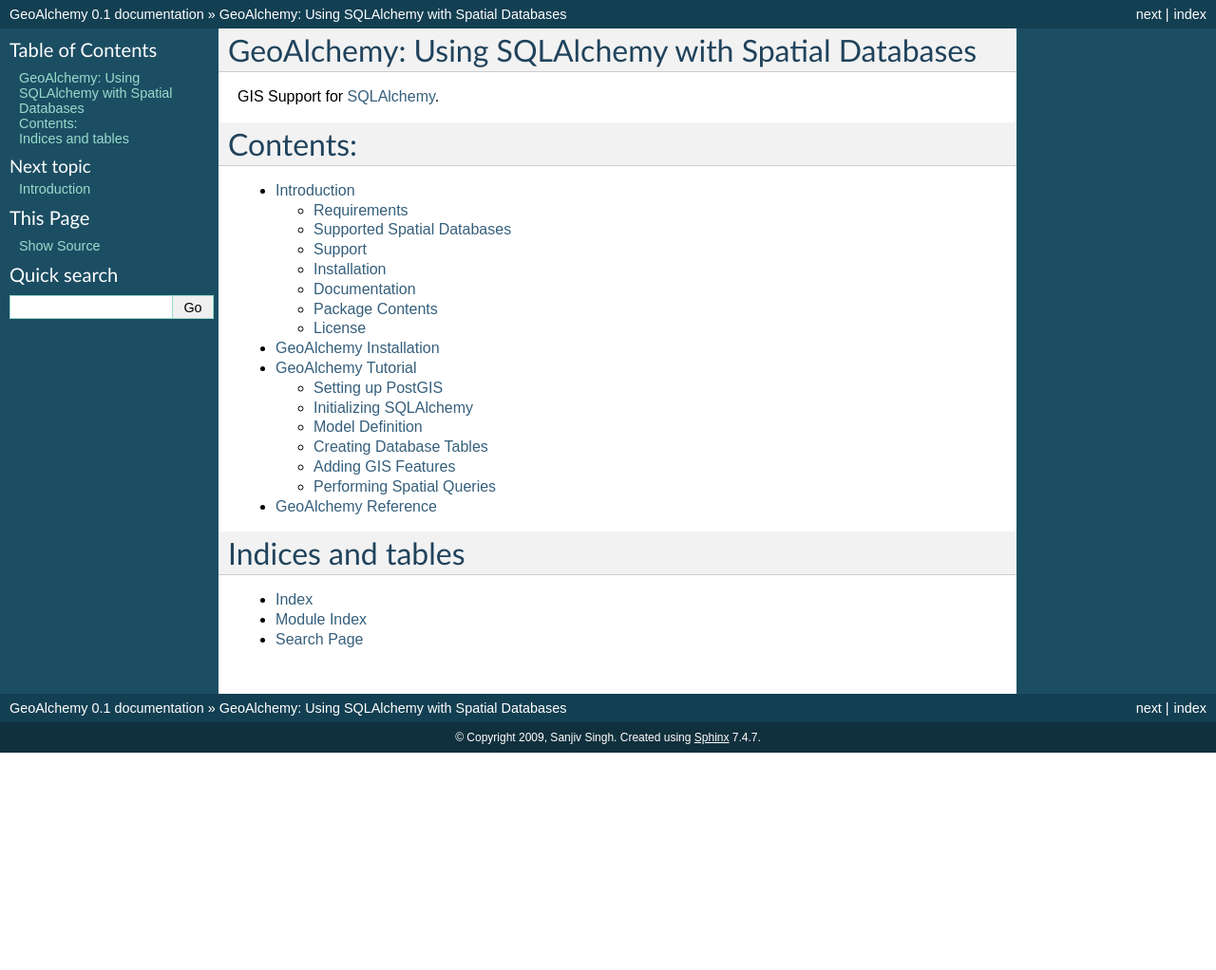
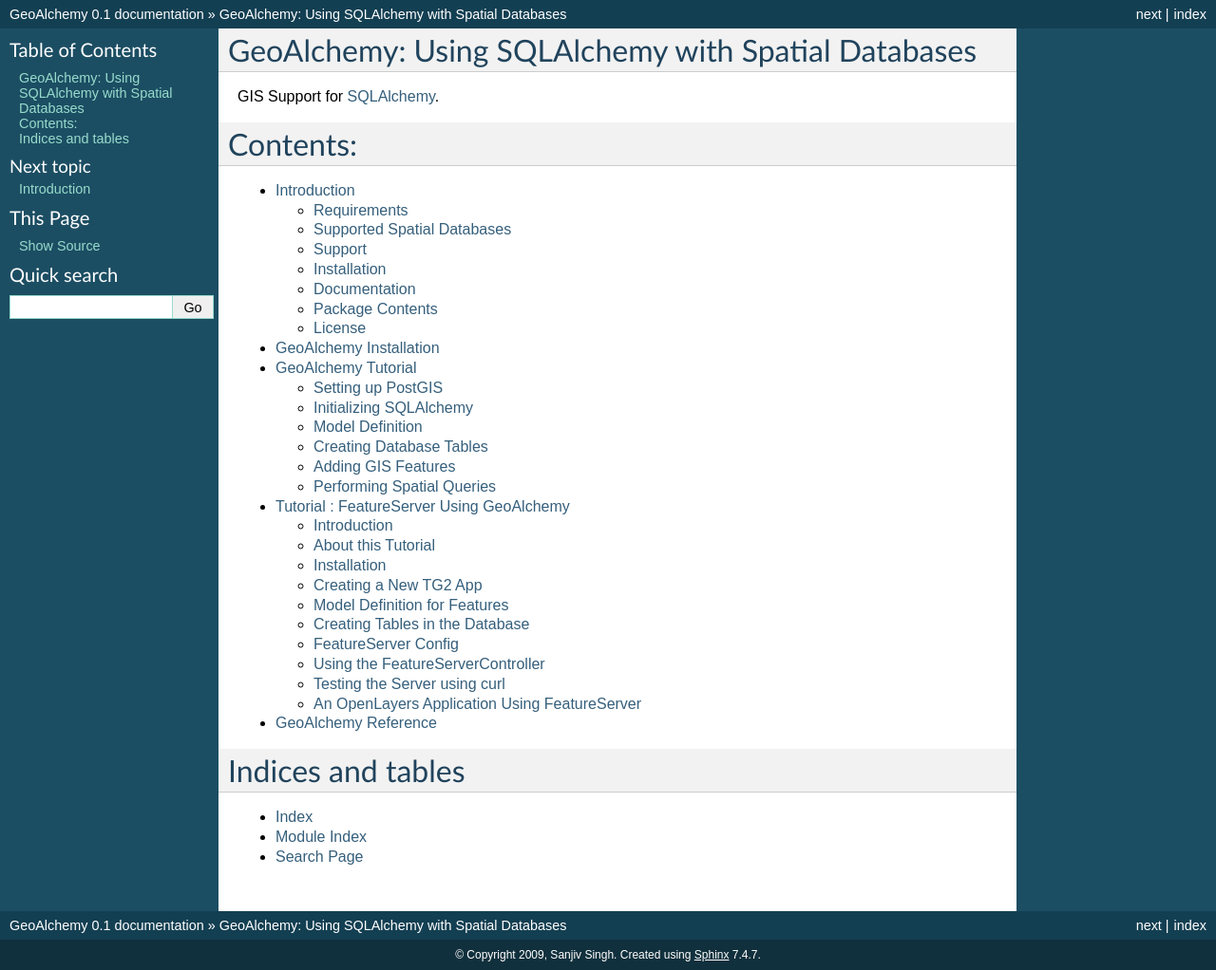
Before and after one commit to geoalchemy/geoalchemy, a Sphinx documentation site: the page built from doc/index.rst, in a window 1280 px wide. Shown: the whole page at 95% size. Built offline with Sphinx 7.4.7, drawn with Linux system fonts in a browser that asks for light colours; before the commit the page ends 900 px from its top, so only the background shows below that; some of the changed lines change nothing that is shown.

Commit message:
added featureserver tutorial

```diff
--- /dev/null
+++ b/doc/featureserver.rst
@@ -0,0 +1,221 @@
+Tutorial : FeatureServer Using GeoAlchemy
+=========================================
+
+
+Introduction
+------------
+
+FeatureServer is a simple Python-based geographic feature server. It allows
+you to store geographic vector features in a number of different backends,
+and interact with them -- creating, updating, and deleting -- via a
+REST-based API. It is distributed under a BSD-like open source license.
+
+text.geo, the TurboGears2 extension for GIS makes it possible to use
+FeatureServer with GeoAlchemy as datasource. It provides two main components:
+
+*  GeoAlchemy Datasource - This allows geographic features to be stored in any of the spatial databases supported by `GeoAlchemy <http://geoalchemy.org>`_.
+* FeatureServer Controller - This creates a new controller that reads the config and makes use of the FeatureServer API to dispatch requests to featureserver.
+
+About this Tutorial
+-------------------
+
+In this tutorial we will create a TG2 app and use tgext.geo extension to configure and use featureserver to store, manipulate and retreive GIS features in a PostGIS database using GeoAlchemy as the ORM layer.
+
+
+Installation
+------------
+
+It is assumed that a fresh virtualenv has been created and TG2 installed following the `TG2 Installation Guide <http://turbogears.org/2.0/docs/main/DownloadInstall.html#install-turbogears-2>`_. Install tgext.geo using easy_install::
+
+    (tg2env)$ easy_install -i http://www.turbogears.org/2.0/downloads/current/index/ tgext.geo
+
+We assume that a PostgreSQL server is installed and ready for use. Install PostGIS and create a new PostGIS enabled database called `gis`. Refer the docs `here <http://postgis.refractions.net/documentation>`_ to achieve this. We also need to install the python db-api for postgres::
+
+    (tg2env)$ easy_install -i http://www.turbogears.org/2.0/downloads/current/index egenix-mx-base
+    (tg2env)$ easy_install -i http://www.turbogears.org/2.0/downloads/current/index psycopg2
+
+
+Creating a New TG2 App
+----------------------
+
+Create a new TG2 app with gis capability::
+
+    (tg2env)$ paster quickstart TGFeature --geo
+    (tg2env)$ cd TGFeature
+
+
+Model Definition for Features
+-----------------------------
+
+We assume that we have to model a layer of roads in our application. We open the tgfeature/model/__init__.py file in the package and add the following model definition::
+
+    class Road(DeclarativeBase):
+        __tablename__ = 'roads'
+        id = Column(Integer, primary_key=True)
+        name = Column(Unicode, nullable=False)
+        width = Column(Integer)
+        created = Column(DateTime, default=datetime.now())
+        geom = GeometryColumn(LineString(2))
+
+    GeometryDDL(Road.__table__)
+
+Apart from the standard attributes, we have defined a spatial attribute called `geom` as a `GeometryColumn`. We will use this attribute to store geometry values of data type `LineString` in the database. GeoAlchemy supports other geometry types such as Point, Polygon and Mutiple Geometries. We also pass the dimension of the geometry as a parameter. The Geometry type takes another parameter for the `SRID`. In this case we leave it to its default value of `4326` which means that our geometry values will have geographic latitude and longitude coordinate system. We finally call the GeometryDDL DDL Extension that enables creation and deletion of geometry columns just after and before table create and drop statements respectively. The GeometryColumn, LineString and GeometryDDL must be imported from the geoalchemy package.
+
+Creating Tables in the Database
+-------------------------------
+
+The database tables can now be created using the setup-app paster command
+
+.. code-block:: bash
+
+    $ (tg2env) paster setup-app development.ini
+
+In case we need sample data to be inserted during application startup, we must add them into the setup script, i.e. tgformat/websetup.py prior ro running the setup command. Let us add some sample data.
+
+.. code-block:: python
+
+    wkt = "LINESTRING(-80.3 38.2, -81.03 38.04, -81.2 37.89)"
+    road1 = model.Road(name="Peter St", width=6, geom=WKTSpatialElement(wkt))
+    wkt = "LINESTRING(-79.8 38.5, -80.03 38.2, -80.2 37.89)"
+    road2 = model.Road(name="George Ave", width=8, geom=WKTSpatialElement(wkt))
+    model.DBSesion.add_all([road1, road2])
+
+
+
+FeatureServer Config
+--------------------
+
+Now we need to configure our app by declaring certain parameters under the [app:main] section of the ini file. In this case we use development.ini as we are in development mode right now.
+
+.. code-block:: python
+
+    geo.roads.model=tgfeature.model
+    geo.roads.cls=Road
+    geo.roads.table=roads
+    geo.roads.fid=id
+    geo.roads.geometry=geom
+
+The config parameters use a geo.<layer>.param=value format. This allows additional layers to be defined within the same app as follows:
+
+.. code-block:: python
+
+    geo.lakes.model=tgfeature.model
+    geo.lakes.cls=Lake
+    geo.lakes.table=lakes
+    geo.lakes.fid=id
+    geo.lakes.geometry=geom
+
+In this tutorial, however, we will use only the roads layer.
+
+Using the FeatureServerController
+---------------------------------
+
+We can now import and mount the FeatureServer Controller inside our root controller.
+
+.. code-block:: python
+
+    from tgfeature.model import DBSession
+    from tgext.geo.featureserver import FeatureServerController
+
+    class RootController(BaseController):
+        ....
+        roads = FeatureServerController("roads", DBSession)
+
+We pass two parameters here. The first one being the layer name. This must be the same as layer name used in development.ini. The second parameter is the sqlalchemy session. In case we were using the lakes layer too, as shown in the sample config, we would create two controller instances as:
+
+.. code-block:: python
+
+    class RootController(BaseController):
+        ....
+        roads = FeatureServerController("roads", DBSession)
+        lakes = FeatureServerController("lakes", DBSession)
+
+Testing the Server using curl
+-----------------------------
+
+We are now ready to start and test out new geo-enabled TG2 app. Start the server in development mode by running:
+
+.. code-block:: bash
+
+    $(tg2env) paster serve --reload development.ini
+
+Note the `--reload` option. This tells the server to reload the app whenever there is change in any of the package files that are in its dependency chain. Now we will open up a new command window and test the server using the `curl` utility.
+
+.. code-block:: bash
+
+    # Request the features in GeoJSON format (default)
+    $ curl http://localhost:8080/roads/all.json
+    or simply
+    $ curl http://localhost:8080/roads
+    {"crs": null, "type": "FeatureCollection", .... long GeoJSON output
+
+    # Request the features in GML format
+    $ curl http://localhost:8080/8080/roads/all.gml
+    <wfs:FeatureCollection
+   	xmlns:fs="http://example.com/featureserver
+        ....   long GML output
+
+    # Request the features in KML format
+    $ curl http://localhost:8080/roads/all.kml
+    <?xml version="1.0" encoding="UTF-8"?>
+        <kml xmlns="http://earth.google.com/kml/2.0"
+        ....  long KML output
+
+Now lets create a new feature using curl. Store the following json data in a new file postdata.json:
+
+.. code-block:: javascript
+
+    {"features": [{
+        "geometry": {
+            "type": "LineString",
+            "coordinates": [[-88.913933292993605, 42.508280299363101],
+                            [-88.8203027197452, 42.598566923566899],
+                            [-88.738375968152894, 42.723965012738901],
+                            [-88.611305904458604, 42.968073292993601],
+                            [-88.365525649681501, 43.140286668789798]
+            ]
+        },
+        "type": "Feature",
+        "id": 10,
+        "properties": {"name": "Broad Ave", "width": 10}
+    }]}
+
+Create a POST request using this data and send it to the server.
+
+.. code-block:: bash
+
+    $(tg2env) curl -d @postdata.json http://localhost:8080/roads/create.json
+
+This creates a new feature and returns back the features in json format. To modify the feature edit the postdata.json file and change the properties. Lets change the name property from `Broad Ave` to `Narrow St` and the width property from `10` to `4`. The modify url should include the feature id as shows below:
+
+.. code-block:: bash
+
+    $(tg2env)  curl -d @postdata.json http://localhost:8080/roads/3.json
+
+For deleting the feature simly send a DELETE request with the feature id in the url:
+
+.. code-block:: bash
+
+    $(tg2env) curl -X DELETE http://localhost:8080/roads/3.json
+
+An OpenLayers Application Using FeatureServer
+---------------------------------------------
+
+The server is now ready to be accessed by client applications for storing, manipulating and deleting featues. `OpenLayers <http://openlayers.org>`_ is an open source javascript web mapping application. It is quite matured and is under active development. To develop an OpenLayers web application using featureserver the developer is strongly recommended to have a look at the demo application available with the featureserver source code. Copy the demo app (index.html in side featureserver source code directory) to the public folder under the different name:
+
+.. code-block:: bash
+
+    $(tg2env) cp /path/to/featureserversource/index.html tgformat/public/demo.html
+    $(tg2env) cp /path/to/featureserversource/json.html tgformat/public/
+    $(tg2env) cp /path/to/featureserversource/kml.html tgformat/public/
+
+Now modify these files to change the following::
+
+    * change all references to featureserver.cgi to '' (null)
+    * change all references to scribble to 'roads' (layer)
+
+Point your browser to http://localhost:8080/demo.html. You should now be able to view, create and modify features using featureserver running inside your TG2 app.
+
+.. todo:: Add authentication and authorization notes
+
+.. todo:: Review this file for todo items.
--- a/doc/index.rst
+++ b/doc/index.rst
@@ -17,6 +17,7 @@
    intro.rst
    install.rst
    tutorial.rst
+   featureserver.rst
    reference.rst
 
 Indices and tables
```
